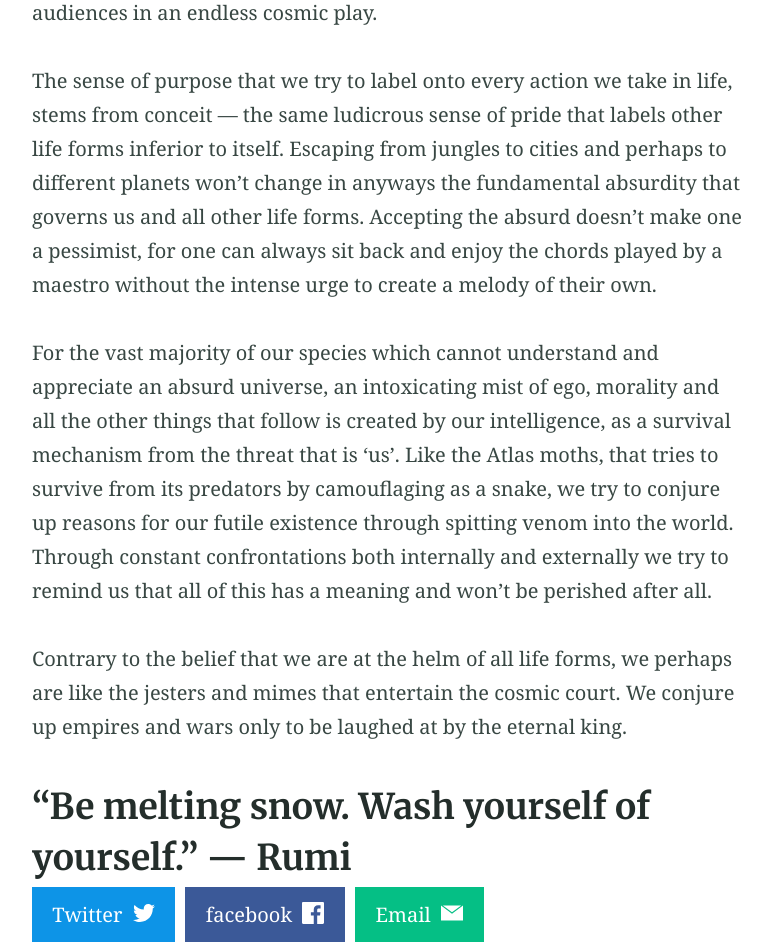
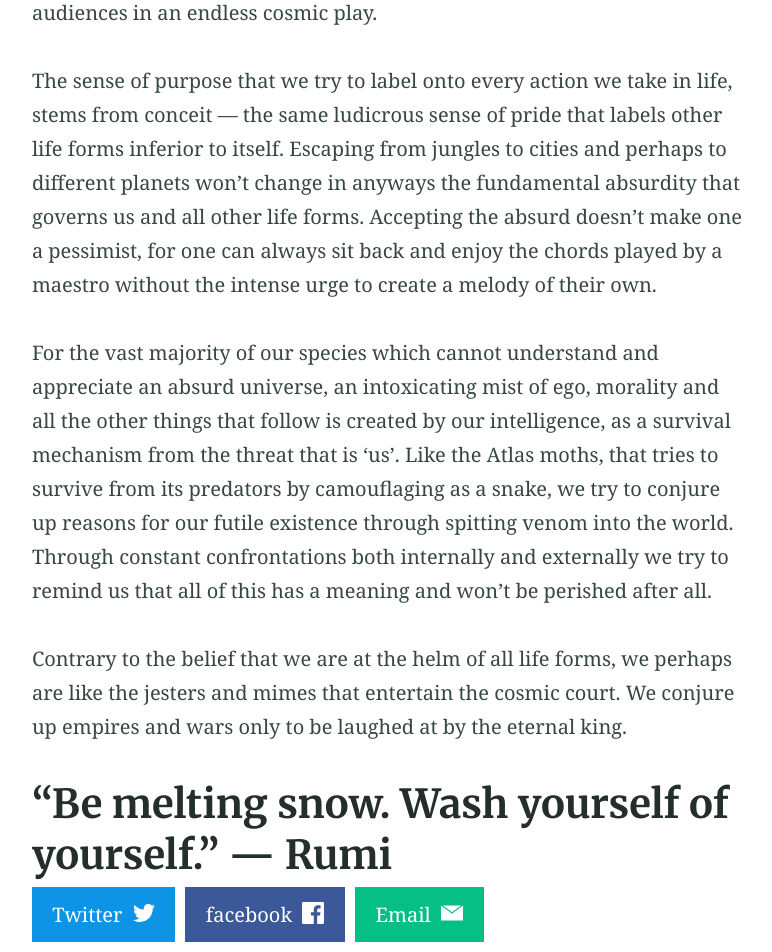
Before and after one commit to dovahkiin1995/dovahkiin1995.github.io, a Jekyll site: the page built from _posts/2022-02-11-post1.md, in a window 1280 px wide. Shown: the part 1064-2016 px from the top of the page, without its empty margins (251-1023 px from the left). Built offline with Jekyll 4.4.1, drawn with Linux system fonts in a browser that asks for light colours.

```diff
--- a/_posts/2022-02-11-post1.md
+++ b/_posts/2022-02-11-post1.md
@@ -20,4 +20,4 @@ For the vast majority of our species which cannot understand and appreciate an a
 
 Contrary to the belief that we are at the helm of all life forms, we perhaps are like the jesters and mimes that entertain the cosmic court. We conjure up empires and wars only to be laughed at by the eternal king.
 
-## “Be melting snow. Wash yourself of yourself.” — Rumi
+# “Be melting snow. Wash yourself of yourself.” — Rumi
```
